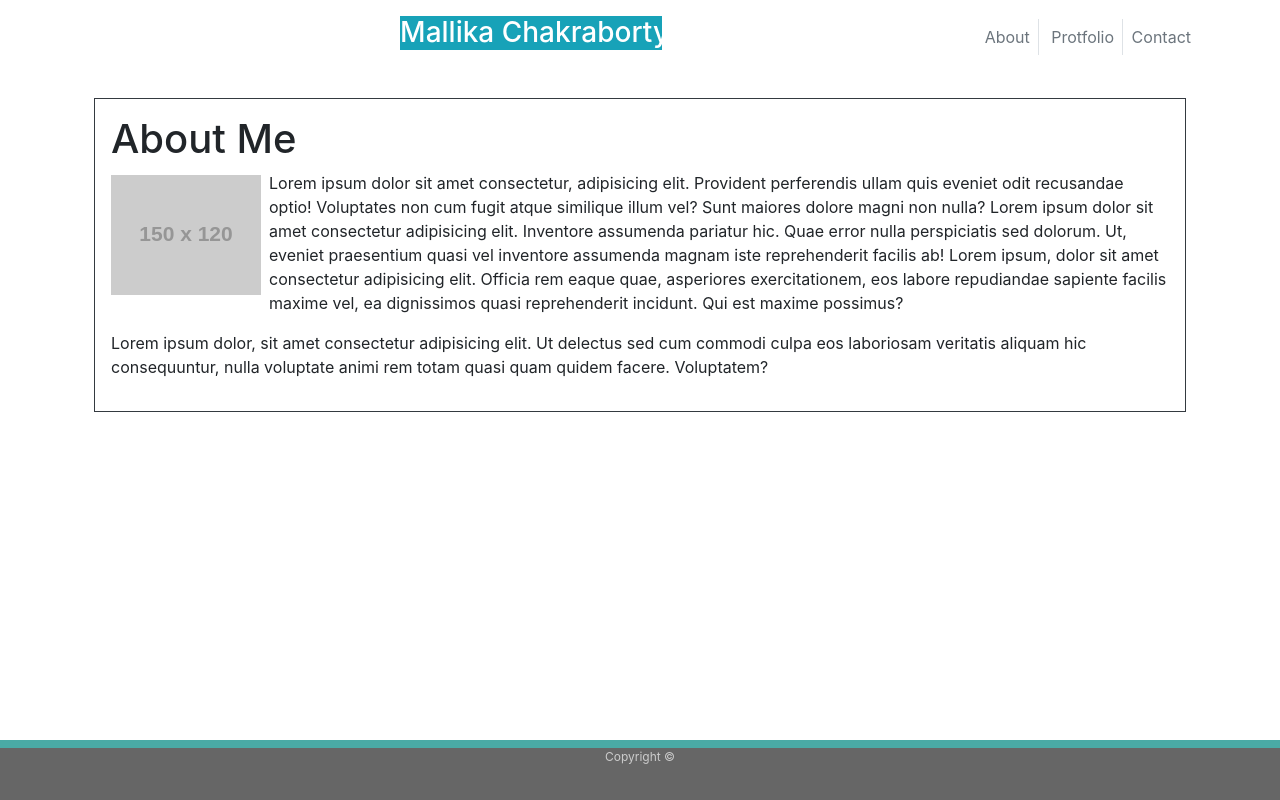
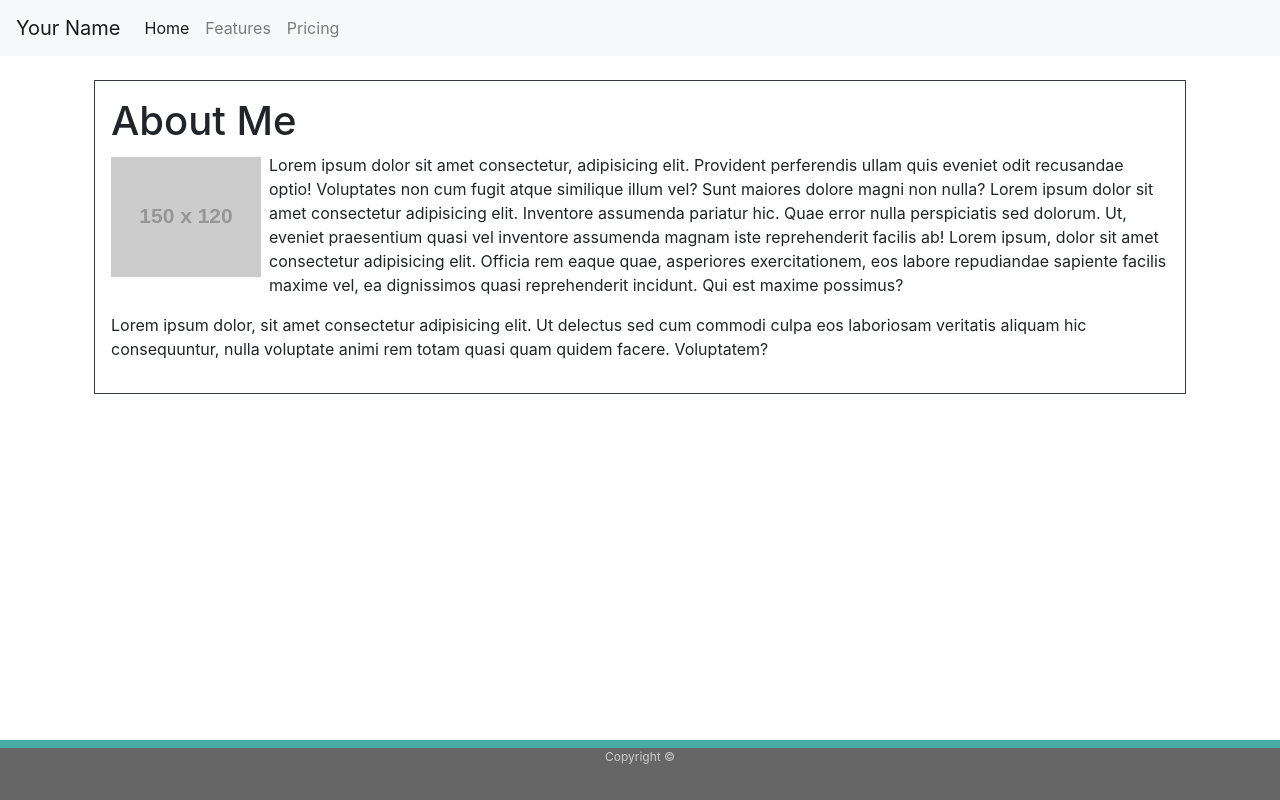
Before and after one commit to Mallika1/Bootstrap-Portfolio, a plain HTML site: page index.html in a window 1280 px wide. Drawn offline with nearby package versions, Linux system fonts and the light colour scheme; files that its build step writes are made by us from their sources; placeholder pictures from the web are drawn by us.

Commit message:
initial commit

```diff
--- a/index.html
+++ b/index.html
@@ -31,18 +31,29 @@
     </div>
  </header>  -->
 
- <nav class="navbar navbar-expand-sm ">
-        <div class="container  border-bottom-2">
-      <a class="navbar-brand mx-auto col-md-3 p-2" href="index.html"><h3 class="bg-info text-white mx-auto ">Mallika Chakraborty</h3></a>
-      <!-- <button class="navbar-toggler" type="button" data-toggle="collapse" data-target="#navbarSupportedContent" aria-controls="navbarSupportedContent" aria-expanded="false" aria-label="Toggle navigation">
-        <span class="navbar-toggler-icon"></span>
-      </button> -->
+ <!-- <nav class="navbar navbar-light bg-light">
+        <div class="container">
+        <a class="navbar-brand" style="background-color: teal;" href="#">Your Name</a>
 
-      <!-- <div class="collapse navbar-collapse" id="navbarSupportedContent"> -->
-            <div id="navbarSupportedContent col-md-4">
+        <div >
                 <a class="text-muted p-2 border-right" href="index.html">About</a>
             <a class="text-muted p-2  border-right" href="portfolio.html">Protfolio</a>
             <a  class="text-muted p-1" href="contact.html">Contact</a>
+
+         </div>
+        </div>
+      </nav> -->
+
+      <nav class="navbar navbar-expand-lg navbar-light bg-light">
+            <a class="navbar-brand" href="#">Your Name</a>
+            <button class="navbar-toggler" type="button" data-toggle="collapse" data-target="#navbarNavAltMarkup" aria-controls="navbarNavAltMarkup" aria-expanded="false" aria-label="Toggle navigation">
+              <span class="navbar-toggler-icon"></span>
+            </button>
+            <div class="collapse navbar-collapse" id="navbarNavAltMarkup">
+              <div class="navbar-nav">
+                <a class="nav-item nav-link active" href="#">Home <span class="sr-only">(current)</span></a>
+                <a class="nav-item nav-link" href="#">Features</a>
+                <a class="nav-item nav-link" href="#">Pricing</a>
 
               </div>
             </div>
```
Lines whose indentation alone changed are shown as unchanged.
